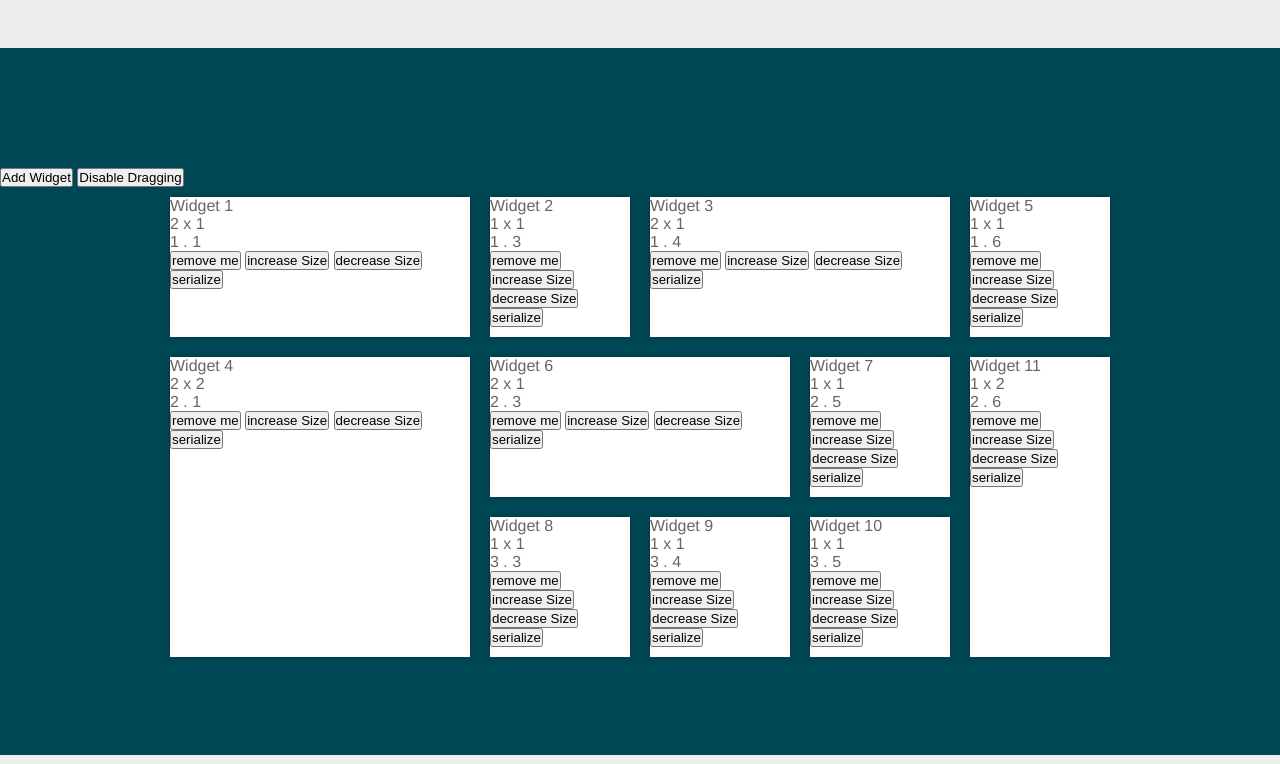
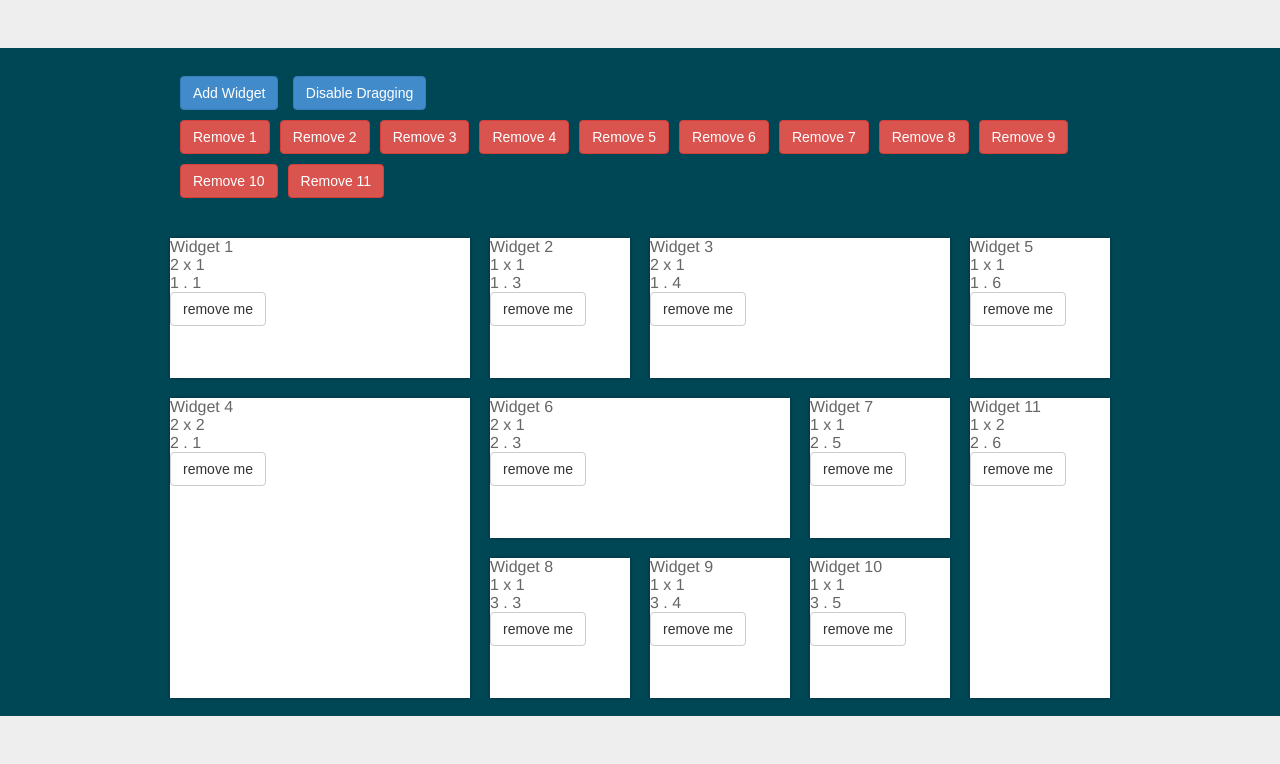
Before and after one commit to JimLiu/angular-ui-gridster, a website: page demo/sample.html in a window 1280 px wide. Shown: the top 764 px of the page. Drawn offline with Linux system fonts and the light colour scheme.

Commit message:
fixed bug of removing widget

```diff
--- a/bower.json
+++ b/bower.json
@@ -1,6 +1,6 @@
 {
   "name": "Angular-UI-Gridster",
-  "version": "0.2.0",
+  "version": "0.3.0",
   "homepage": "https://github.com/JimLiu/angular-ui-gridster",
   "authors": [
     "Jim Liu <junminliu@gmail.com>"
--- a/demo/demo.css
+++ b/demo/demo.css
@@ -47,12 +47,60 @@ a {
 }
 
 
-/* Gridster styles */
+button {
+    display: inline-block;
+    margin-bottom: 0;
+    font-weight: 400;
+    text-align: center;
+    vertical-align: middle;
+    cursor: pointer;
+    background-image: none;
+    border: 1px solid transparent;
+    white-space: nowrap;
+    padding: 6px 12px;
+    font-size: 14px;
+    line-height: 1.42857143;
+    border-radius: 4px;
+    -webkit-user-select: none;
+    -moz-user-select: none;
+    -ms-user-select: none;
+    user-select: none;
+
+    color: #333;
+    background-color: #fff;
+    border-color: #ccc;
+}
+
+button {
+    margin-right: 10px;
+    margin-bottom: 10px;
+}
+
+.btn-danger {
+    color: #fff;
+    background-color: #d9534f;
+    border-color: #d43f3a;
+}
+.btn-primary {
+    color: #fff;
+    background-color: #428bca;
+    border-color: #357ebd;
+}
+
+/* Demo Page */
 .demo {
     margin: 3em 0;
-    padding: 7.5em 0 5.5em;
+    padding: 0.5em 0 0.5em;
     background: #004756;
 }
+
+.gridster-control {
+    width: 960px;
+    margin: 0 auto;
+    padding: 20px;
+}
+
+/* Gridster styles */
 
 .gridster {
     width: 960px;
--- a/demo/js/basic.js
+++ b/demo/js/basic.js
@@ -34,7 +34,11 @@
       };
 
       $scope.remove = function(item) {
-        item.$remove();
+        console.log('before remove', $scope.items);
+        var index = $scope.items.indexOf(item);
+        if (index > -1) {
+          $scope.items.splice(index, 1);
+        }
       };
 
       $scope.increaseSize = function(item) {
--- a/demo/sample.html
+++ b/demo/sample.html
@@ -8,21 +8,23 @@
   </head>
   <body ng-controller="DemoCtrl">
     <section class="demo">
-      <button ng-click="addWidget()">Add Widget</button>
-      <button ng-click="toggleDragging()">
-        <span ng-if="!dragEnabled">Enable Dragging</span>
-        <span ng-if="dragEnabled">Disable Dragging</span>
-      </button>
+      <div class="gridster-control">
+        <button ng-click="addWidget()" class="btn-primary">Add Widget</button>
+        <button ng-click="toggleDragging()" class="btn-primary">
+          <span ng-if="!dragEnabled">Enable Dragging</span>
+          <span ng-if="dragEnabled">Disable Dragging</span>
+        </button>
+        <div>
+          <button class="btn-danger" ng-repeat="item in items" ng-click="remove(item)">Remove {{item.id}}</button>
+        </div>
+      </div>
       <div class="gridster">
         <ul ui-gridster="gridsterOptions" data-gridster-drag-enabled="dragEnabled" ng-model="items">
           <li data-id="{{item.id}}" ng-repeat="item in items" ui-gridster-item="item">
             <div>Widget {{item.id}}</div>
             <div>{{item.width}} x {{item.height}}</div>
             <div>{{item.row}} . {{item.col}}</div>
-            <button ng-click="remove(this)">remove me</button>
-            <button ng-click="increaseSize(this)">increase Size</button>
-            <button ng-click="decreaseSize(this)">decrease Size</button>
-            <button ng-click="serialize(this)">serialize</button>
+            <button ng-click="remove(item)">remove me</button>
           </li>
         </ul>
       </div>
--- a/package.json
+++ b/package.json
@@ -1,6 +1,6 @@
 {
   "name": "Angular-UI-Gridster",
-  "version": "0.2.0",
+  "version": "0.3.0",
   "dependencies": {
     "grunt": "~0.4.2",
     "grunt-contrib-jshint": "~0.8.0",
--- a/src/controllers/gridster.js
+++ b/src/controllers/gridster.js
@@ -22,13 +22,12 @@
         return null;
       };
 
-      this.removeItem = function(element, index) {
+      this.removeItem = function(element) {
         if (gridster) {
           gridster.remove_widget(element, function() {
             $scope.$apply();
           });
         }
-        $scope.$modelValue.splice(index, 1);
       };
 
       this.resizeItem = function(widget, width, height) {
--- a/src/directives/gridster.js
+++ b/src/directives/gridster.js
@@ -87,7 +87,6 @@
               return scope.$eval(attrs.gridsterDragEnabled);
             }, function(val) {
               if((typeof val) == "boolean") {
-                console.log('gridsterDragEnabled', val);
                 scope.$dragEnabled = val;
                 if (!gridster) {
                   return;
--- a/src/directives/gridsterItem.js
+++ b/src/directives/gridsterItem.js
@@ -17,17 +17,15 @@
               if((typeof ival) == 'object') {
                 gridsterItem = ival;
                 scope.gridsterItem = gridsterItem;
-                controller.addItem(element, gridsterItem.width, gridsterItem.height,
+                var placeHolder = $('<li></li>');
+                element.replaceWith(placeHolder);
+                var elm = controller.addItem(element, gridsterItem.width, gridsterItem.height,
                     gridsterItem.col, gridsterItem.row);
+                placeHolder.replaceWith(elm);
+                elm.bind('$destroy', function() {
+                  controller.removeItem(element);
+                });
               }
-            });
-
-            scope.$remove = function() {
-              element.remove();
-            };
-
-            element.bind('$destroy', function() {
-              controller.removeItem(element, scope.$index);
             });
 
             scope.$watchCollection('[gridsterItem.width, gridsterItem.height]', function(newValues) {
--- a/src/main.js
+++ b/src/main.js
@@ -1,5 +1,5 @@
 /**
- * @license Angular UI Gridster v0.2.0
+ * @license Angular UI Gridster v0.3.0
  * (c) 2010-2014. https://github.com/JimLiu/angular-ui-gridster
  * License: MIT
  */
```
Also changed, not shown: demo/dist/angular-ui-gridster.js, demo/dist/angular-ui-gridster.min.js, dist/angular-ui-gridster.js, dist/angular-ui-gridster.min.js.
